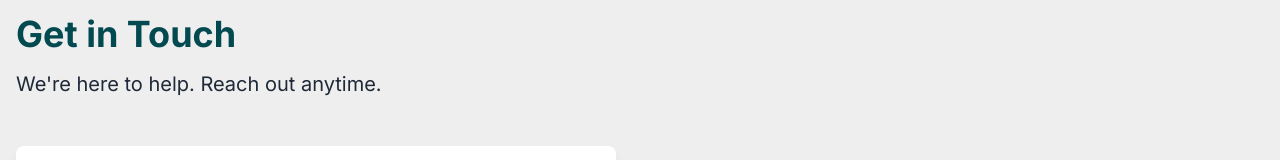
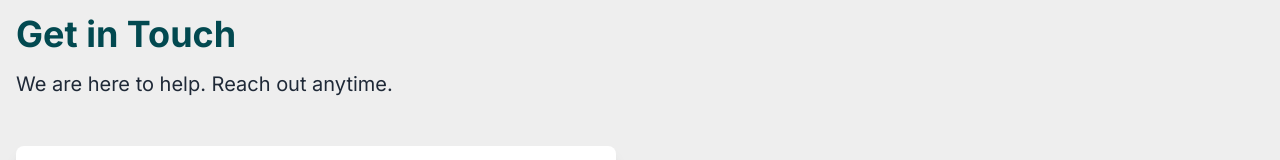
Before and after one commit to TL-TECHNOLOGIES-PRIVATE-LIMITED/tl-scf-web, a Next.js app: page /contact-us in a window 1280 px wide. Shown: the part 258-418 px from the top of the page. Built offline with nearby package versions, Linux system fonts and the light colour scheme; no server answers.

Commit message:
Updated resolved build issue

```diff
--- a/src/app/ClientLayout.jsx
+++ b/src/app/ClientLayout.jsx
@@ -86,7 +86,7 @@ export default function ClientLayout({ children }) {
   // Fetch company details on component mount
   useEffect(() => {
     fetchCompanyDetails();
-  }, []);
+  });
 
   if (!isMounted) {
     return null;
--- a/src/components/Footer.jsx
+++ b/src/components/Footer.jsx
@@ -25,7 +25,7 @@ const Footer = () => {
   useEffect(() => {
     fetchCompanyDetails();
 
-  }, []);
+  });
   const handleSubmit = async (e) => {
     e.preventDefault();
     setIsLoading(true);
--- a/src/components/Navbar.jsx
+++ b/src/components/Navbar.jsx
@@ -61,7 +61,7 @@ const Navbar = () => {
   useEffect(() => {
     fetchCompanyDetails();
     console.log(logoUrl,"log")
-  }, []);
+  });
 
   useEffect(() => {
     const handleScroll = () => {
--- a/src/components/contact/ContactContent.jsx
+++ b/src/components/contact/ContactContent.jsx
@@ -23,7 +23,7 @@ const ContactContent = () => {
         <div className="max-w-7xl mx-auto">
           <div className="relative z-10">
             <h2 className="subheading">Get in Touch</h2>
-            <p className="paragraph">We're here to help. Reach out anytime.</p>
+            <p className="paragraph">We are here to help. Reach out anytime.</p>
 
             <div className="grid grid-cols-1 lg:grid-cols-2 gap-12 mt-4 py-8">
               {/* Contact Form */}
--- a/src/components/termsandconditions/TermsConditonSection.jsx
+++ b/src/components/termsandconditions/TermsConditonSection.jsx
@@ -8,7 +8,7 @@ const TermsConditionSection = () => {
 
   useEffect(() => {
     fetchTerms();
-  }, []);
+  });
 
   // Function to add Tailwind styles dynamically
   const addCustomStyles = (htmlContent) => {
```
